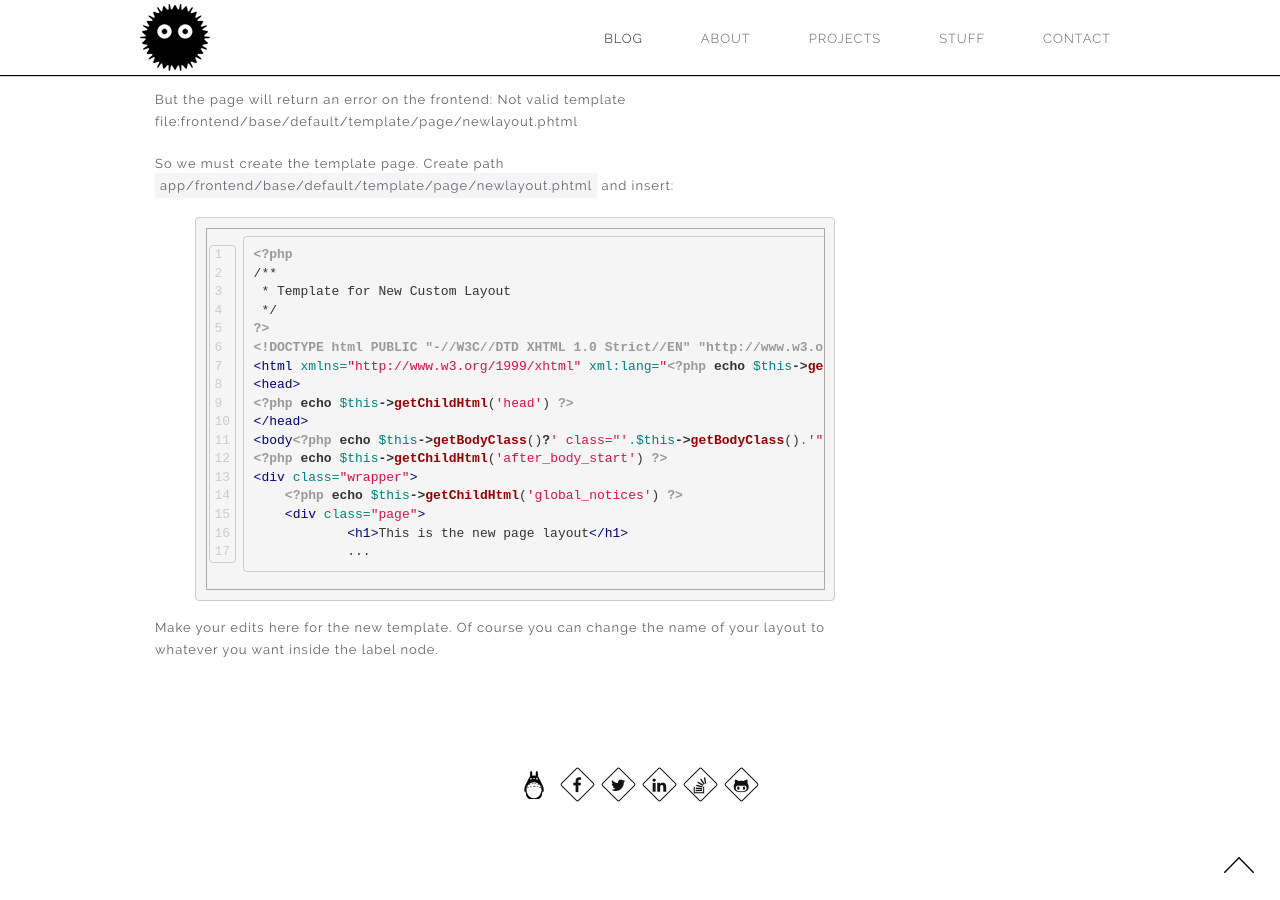
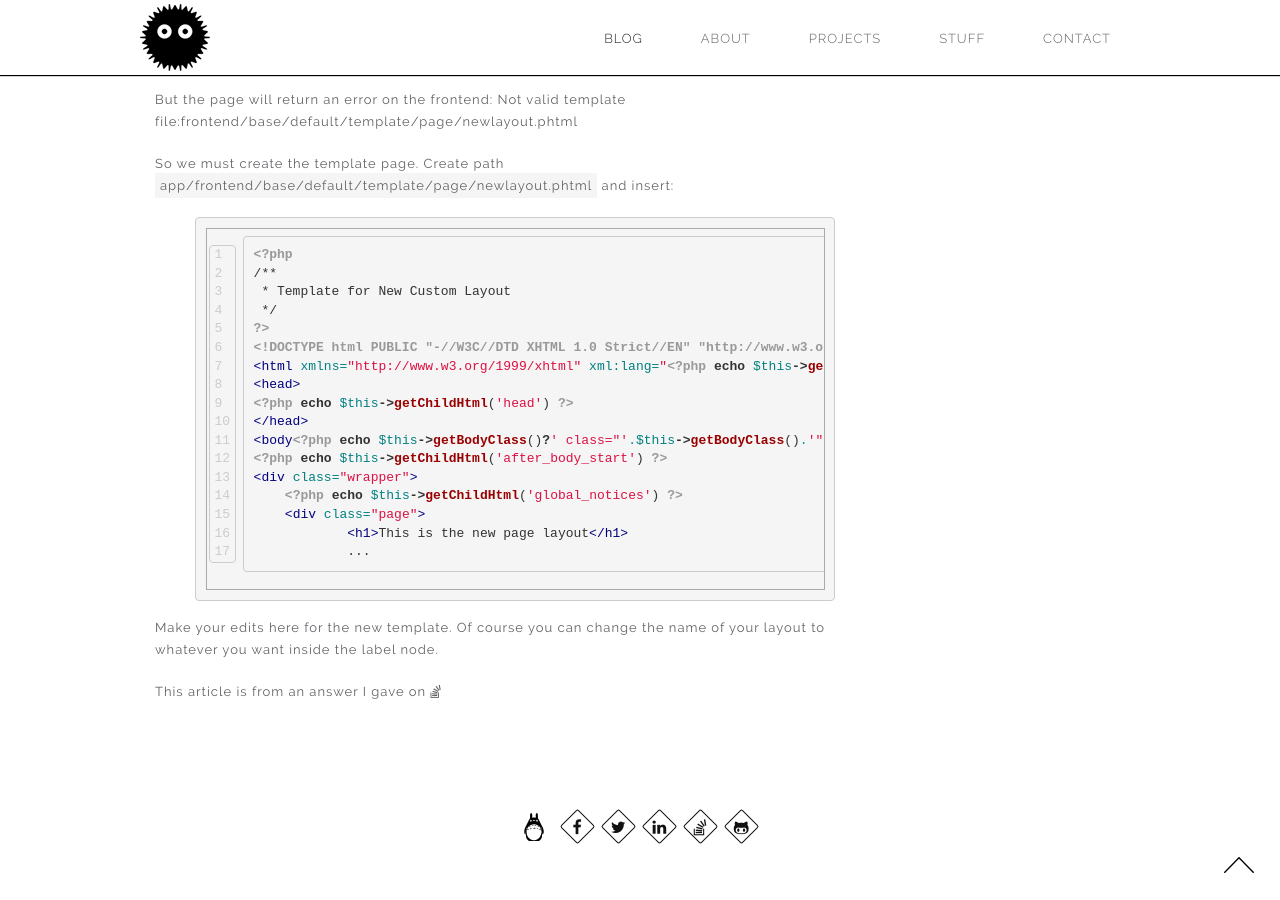
Before and after one commit to ClaudiuCreanga/ClaudiuCreanga.github.io, a Jekyll site: the page built from _posts/2015-07-30-magento-create-new-cms-layout.markdown, in a window 1280 px wide and 900 px high, scrolled down 2184 px. Built offline with Jekyll 4.4.1, drawn with Linux system fonts in a browser that asks for light colours; nearby versions of some CDN libraries; comment, search, counter and statistics services are not loaded; before the commit the page ends 3042 px from its top, so only the background shows below that.

Commit message:
style images

```diff
--- a/_posts/2015-07-30-magento-create-new-cms-layout.markdown
+++ b/_posts/2015-07-30-magento-create-new-cms-layout.markdown
@@ -97,3 +97,5 @@ So we must create the template page. Create path <span class="code">app/frontend
 	    ...
 {% endhighlight %}
 Make your edits here for the new template. Of course you can change the name of your layout to whatever you want inside the label node.
+
+This article is from an answer I gave on <a href="http://stackoverflow.com/questions/31765194/add-layout-identifier-in-magento-admin-panel/31766410#31766410" target="_blank" title="StackOverflow"><i class="fa fa-stack"></i></a>
```
